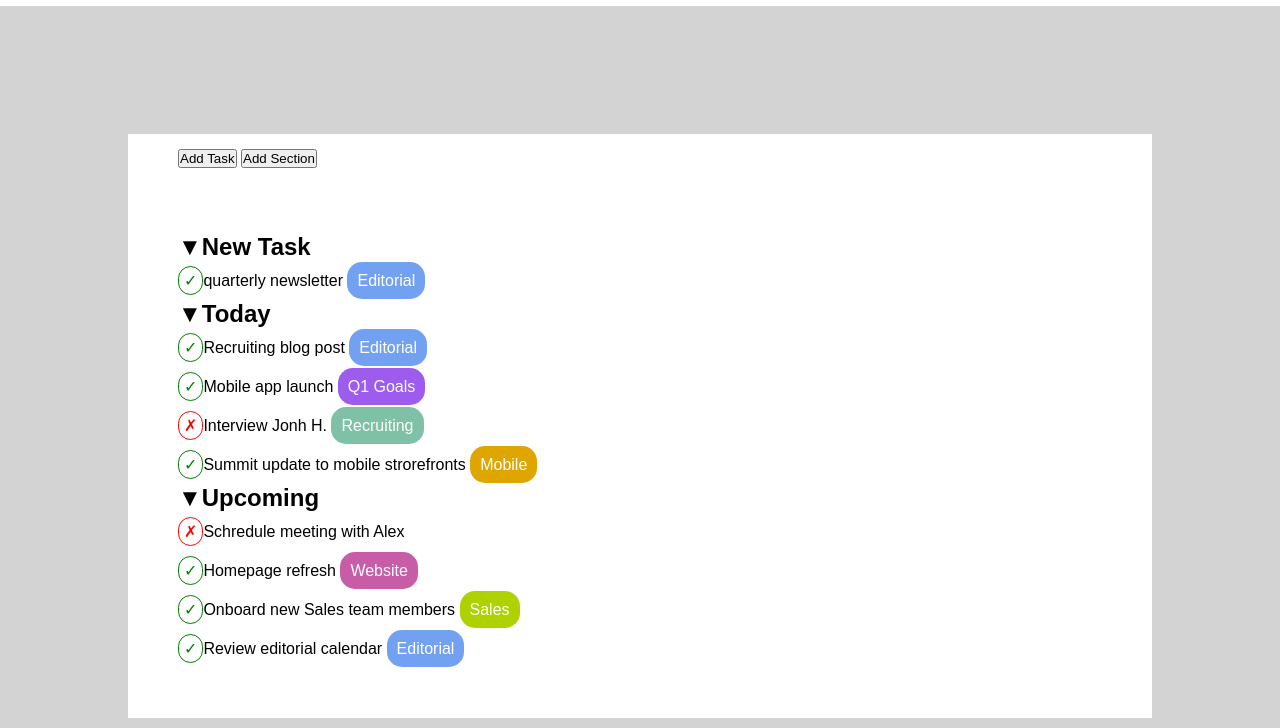
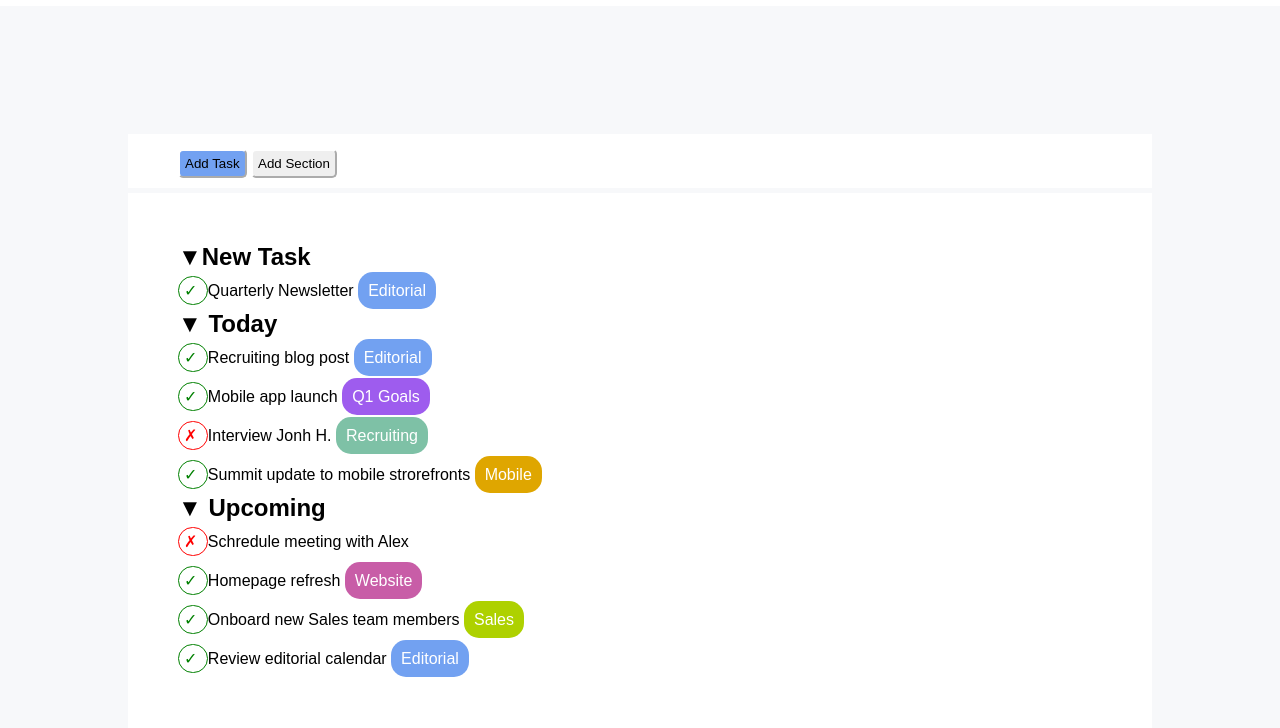
Before and after one commit to MatteoSala97/html-css-toboolist, a plain HTML site: page index.html in a window 1280 px wide. Shown: the part 96-824 px from the top of the page. Drawn offline with Linux system fonts and the light colour scheme.

Commit message:
html finishing touches, css indentation

```diff
--- a/assets/style.css
+++ b/assets/style.css
@@ -5,7 +5,7 @@
     font-family: sans-serif;
 }
 body{
-    background-color: lightgrey;
+    background-color: #F7F8FA
 }
 
 header{
@@ -21,16 +21,26 @@ h1{
     display: inline-block;
 }
 
+button{
+    text-transform: capitalize;
+    border-radius: 5px;
+    padding: 5px;
+    border-color: white;
+}
+.task{
+    background-color: #72A1F1;
+
+}
 .button-area{
     border: 1px white;
+    border-bottom: 5px solid #F7F8FA;
     background-color: white;
     margin-left: 10%;
     margin-right: 10%;
     padding-left: 50px;
     padding-top: 15px;
-    padding-bottom: 15px
+    padding-bottom: 10px;
 }
-
 
 h2{
     text-transform: capitalize;
@@ -43,10 +53,6 @@ h2{
     border: 1px black;
     background-color: white;
     padding: 50px;
-}
-
-button{
-    text-transform: capitalize;
 }
 
 .green{
--- a/index.html
+++ b/index.html
@@ -15,30 +15,30 @@
     </header>
 
     <div class="button-area">
-        <button>add task</button>
-        <button>add section</button>
+        <button class="task">add task</button>
+        <button class="section">add section</button>
     </div>
 
     <div class="list-container">
         <div>
             <h2><span class="triangle">&#9660;</span>new task</h2>
-            <p> <span class="green">&check;</span>quarterly newsletter <span class="tag tag-1">Editorial</span></p>
+            <p> <span class="green">&check; </span>Quarterly Newsletter <span class="tag tag-1">Editorial</span></p>
         </div>
 
         <div>
-            <h2><span class="triangle">&#9660;</span>today</h2>
-            <p><span class="green">&check;</span>Recruiting blog post <span class="tag tag-1">Editorial</span></p>
-            <p><span class="green">&check;</span>Mobile app launch <span class="tag tag-2">Q1 Goals</span></p>
-            <p><span class="red">&cross;</span>Interview Jonh H. <span class="tag tag-3"> Recruiting</span></p>
-            <p><span class="green">&check;</span>Summit update to mobile strorefronts <span class="tag tag-4">Mobile</span></p>
+            <h2><span class="triangle">&#9660; </span>today</h2>
+            <p><span class="green">&check; </span>Recruiting blog post <span class="tag tag-1">Editorial</span></p>
+            <p><span class="green">&check; </span>Mobile app launch <span class="tag tag-2">Q1 Goals</span></p>
+            <p><span class="red">&cross; </span>Interview Jonh H. <span class="tag tag-3"> Recruiting</span></p>
+            <p><span class="green">&check; </span>Summit update to mobile strorefronts <span class="tag tag-4">Mobile</span></p>
         </div>
 
         <div>
-            <h2><span class="triangle">&#9660;</span>upcoming</h2>
-            <p><span class="red">&cross;</span>Schredule meeting with Alex</p>
-            <p><span class="green">&check;</span>Homepage refresh <span class="tag tag-5">Website</span></p>
-            <p><span class="green">&check;</span>Onboard new Sales team members <span class="tag tag-6">Sales</span></p>
-            <p><span class="green">&check;</span>Review editorial calendar <span class="tag tag-1">Editorial</span></p>
+            <h2><span class="triangle">&#9660; </span>upcoming</h2>
+            <p><span class="red">&cross; </span>Schredule meeting with Alex</p>
+            <p><span class="green">&check; </span>Homepage refresh <span class="tag tag-5">Website</span></p>
+            <p><span class="green">&check; </span>Onboard new Sales team members <span class="tag tag-6">Sales</span></p>
+            <p><span class="green">&check; </span>Review editorial calendar <span class="tag tag-1">Editorial</span></p>
         </div>
     </div>
 
```
